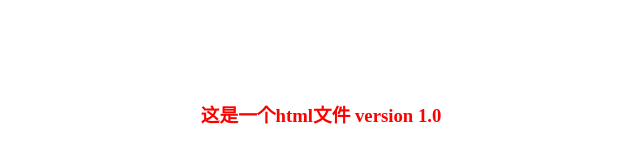
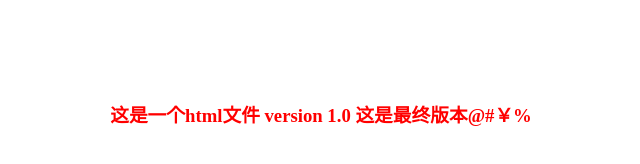
Before and after one commit to Goslingz/vscode-python, a plain HTML site: page index.html in a window 1280 px wide. Shown: the whole page, without its empty margins (319-959 px from the left). Drawn offline with Linux system fonts and the light colour scheme.

Commit message:
version 1.00

```diff
--- a/index.html
+++ b/index.html
@@ -8,6 +8,6 @@
     <link rel="stylesheet" type="text/css" href="style.css">
 </head>
 <body>
-    <h3>这是一个html文件 version 1.0</h3>
+    <h3>这是一个html文件 version 1.0 这是最终版本@#￥%</h3>
 </body>
 </html>
```
